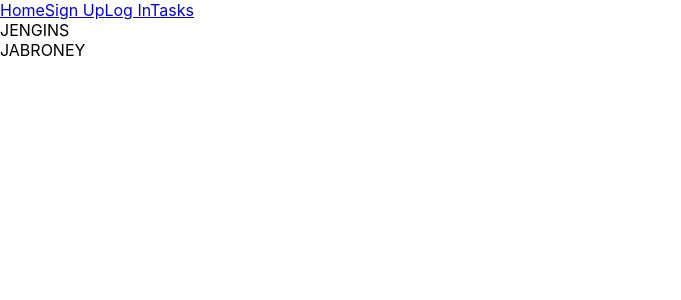
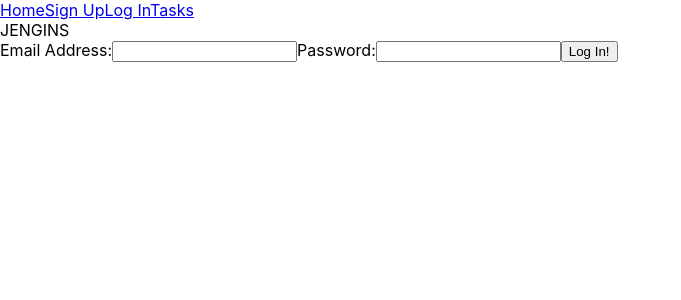
Before and after one commit to taylor-c-williams/todos-fontend, a React (Create React App) app: page /login in a window 1280 px wide. Shown: the top 300 px of the page, without its empty margins (0-681 px from the left). Built offline with nearby package versions, Linux system fonts and the light colour scheme.

Commit message:
log in works

```diff
--- a/src/fetchUtils.js
+++ b/src/fetchUtils.js
@@ -28,7 +28,7 @@ export async function createTodo(todo, token){
 }
 
 // Login
-export async function login(email, password){
+export async function newLogIn(email, password){
     const response = await request
     .post (`${URL}auth/signin`)
     .send ({ email, password })
--- a/src/logIn.js
+++ b/src/logIn.js
@@ -1,11 +1,42 @@
-import React, { Component } from 'react'
+import React, { Component } from "react";
+import { newLogIn } from './fetchUtils.js';
 
 export default class logIn extends Component {
-    render() {
-        return (
-            <div>
-                JABRONEY
-            </div>
-        )
+
+    state = {
+        password: '',
+        email: '',
     }
+
+	handleSubmit = async (e) => {
+		e.preventDefault();
+		const { token } = await newLogIn(this.state.email, this.state.password);
+		this.props.history.push("/todos");
+	};
+
+	render() {
+		return (
+			<div>
+				<form onSubmit={this.handleSubmit}>
+					<label>
+						Email Address:
+						<input
+							value={this.state.email}
+							onChange={(e) => this.setState({ email: e.target.value })}
+							type="email"
+						/>
+					</label>
+					<label>
+						Password:
+						<input
+							value={this.state.password}
+							onChange={(e) => this.setState({ password: e.target.value })}
+							type="password"
+						/>
+					</label>
+					<button>Log In!</button>
+				</form>
+			</div>
+		);
+	}
 }
```
